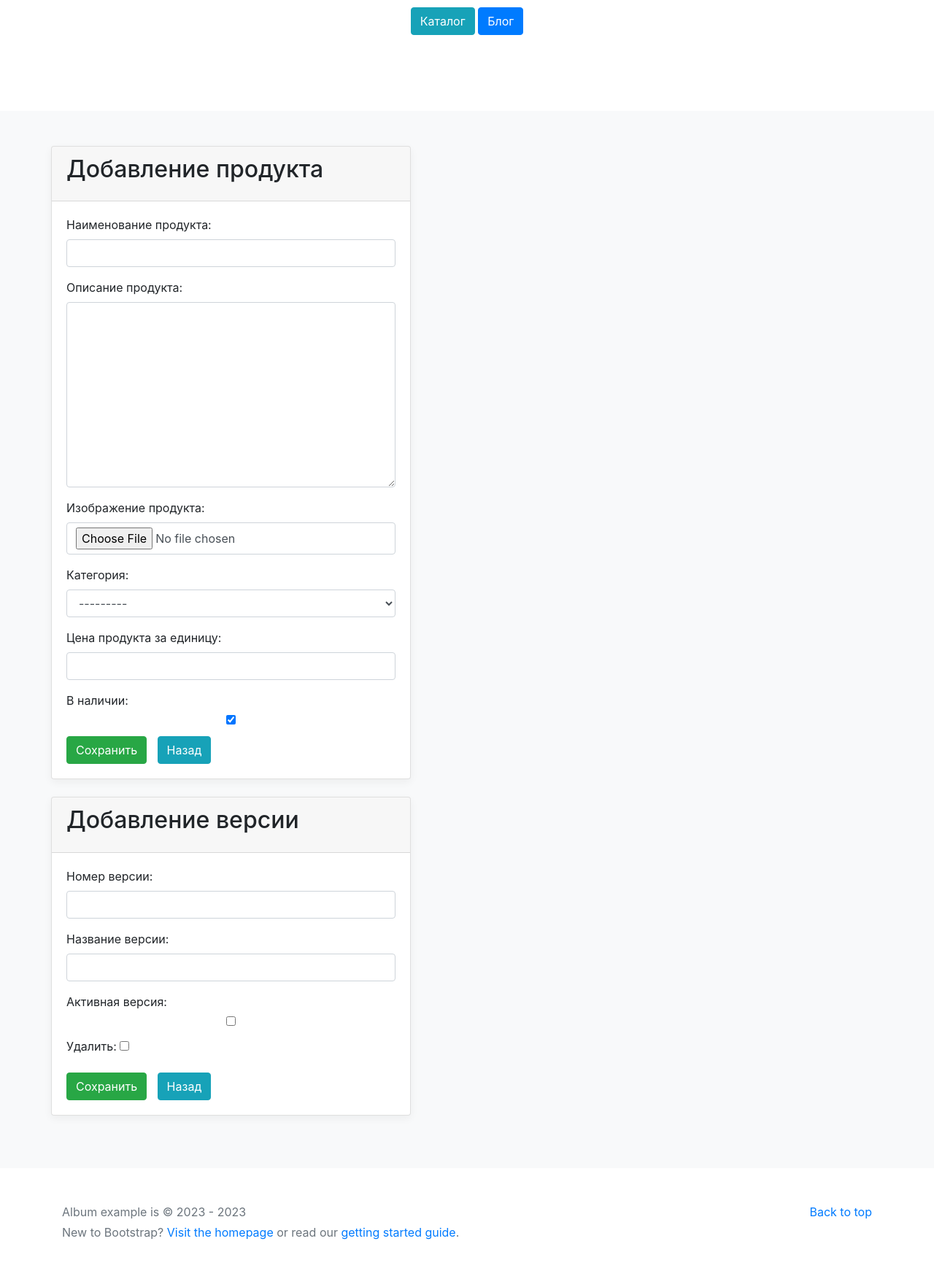
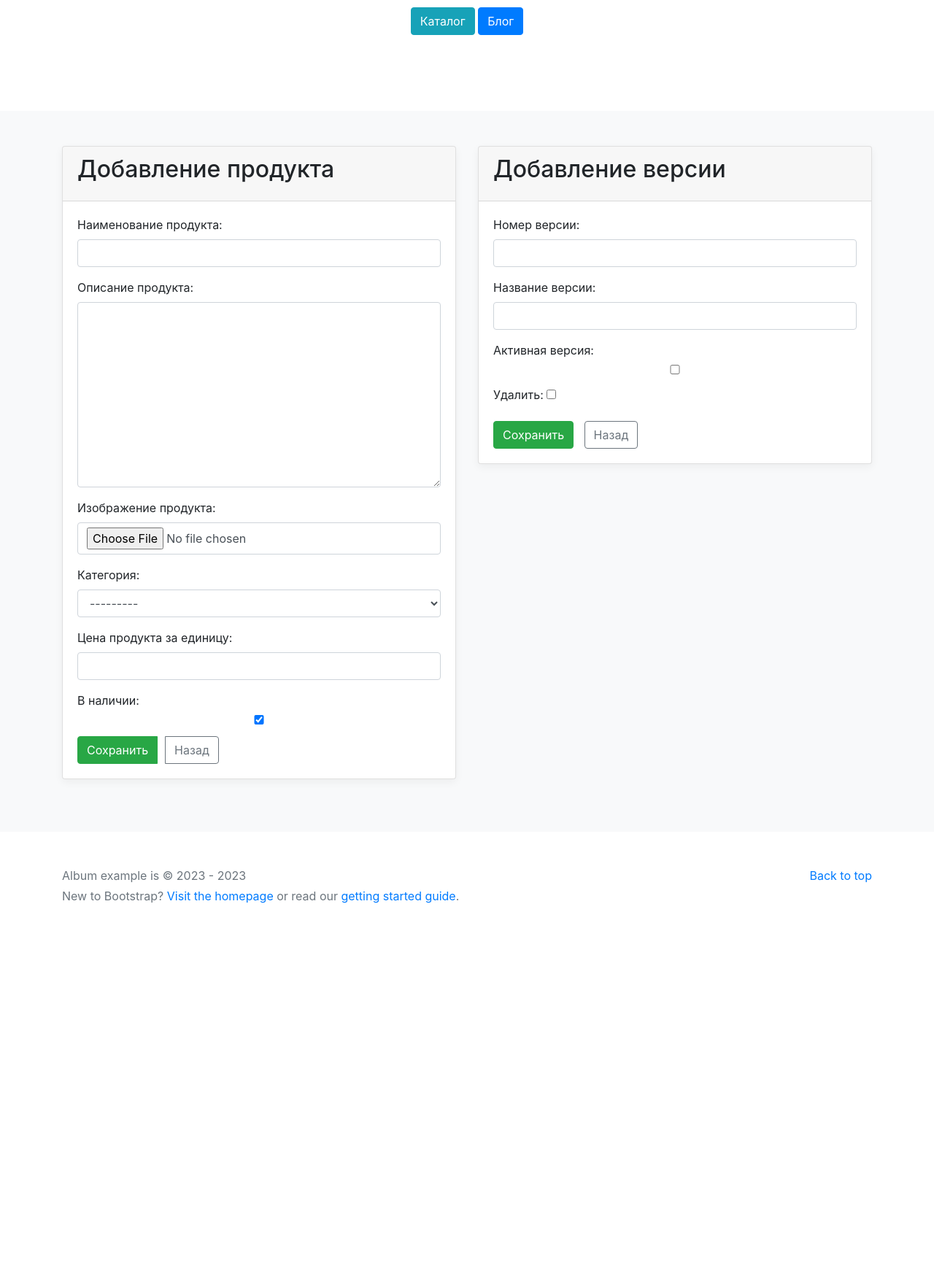
Before and after one commit to RikoshetGames/FirstDjango, a Django app: page /create/ in a window 1280 px wide. Shown: the part 196-1949 px from the top of the page at 73% size. After the commit the page ends 1434 px from the top, so only its background shows below. Run offline with Django 5.2, Linux system fonts and the light colour scheme; data that the repository does not hold is empty; some libraries are stand-ins or nearby versions.

```diff
--- a/catalog/templates/catalog/product_form.html
+++ b/catalog/templates/catalog/product_form.html
@@ -1,9 +1,9 @@
 {% extends 'catalog/base.html' %}
 
 {% block content %}
-<div class="row">
 <div class="col-12">
-        <form method="post" enctype="multipart/form-data">
+    <form class="row" method="post" enctype="multipart/form-data">
+        <div class="col-6">
             <div class="card mb-4 box-shadow">
                 <div class="card-header">
                     <div class="card-title">
@@ -17,14 +17,16 @@
                 <div class="card-body">
                     {% csrf_token %}
                     {{ form.as_p }}
-                    <form>
+                    <div class="btn-group">
                         <button type="submit" name="save" class="btn btn-success">Сохранить</button>
                         <span style="margin-left: 10px;"></span>
-                        <input type="button" class="btn btn-info" value="Назад" onclick="history.back()">
-                    </form>
+                        <input type="button" class="btn btn-outline-secondary" value="Назад"
+                               onclick="history.back()">
                     </div>
                 </div>
-            <div>
+            </div>
+        </div>
+        <div class="col-6">
             <div class="card mb-4 box-shadow">
                 <div class="card-header">
                     <div class="card-title">
@@ -40,16 +42,20 @@
                     {% for form in formset.forms %}
                     {% csrf_token %}
                     {{ form.as_p }}
+                    {% if not forloop.last %}
+                    <hr>
+                    {% endif %}
                     {% endfor %}
                     <form>
                         <button type="submit" name="save" class="btn btn-success">Сохранить</button>
                         <span style="margin-left: 10px;"></span>
-                            <input type="button" class="btn btn-info" value="Назад" onclick="history.back()">
+                        <input type="button" class="btn btn-outline-secondary" value="Назад"
+                               onclick="history.back()">
                     </form>
                 </div>
             </div>
         </div>
     </form>
 </div>
-</div>
+
 {% endblock %}
```
Lines whose indentation alone changed are shown as unchanged.
